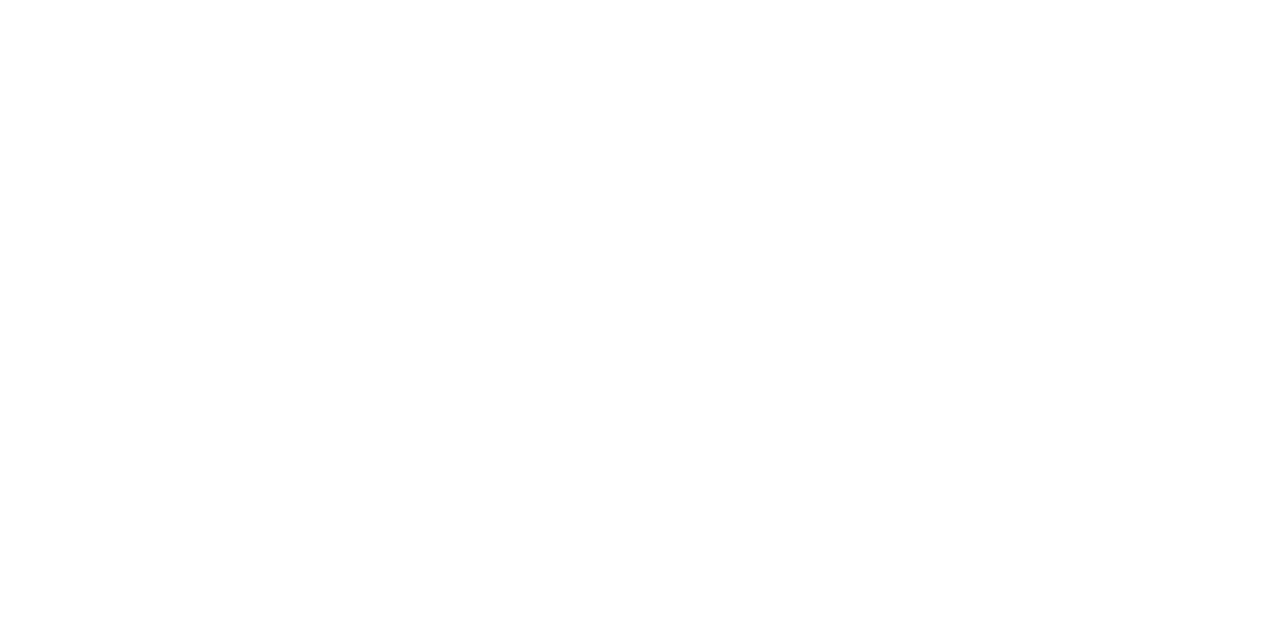
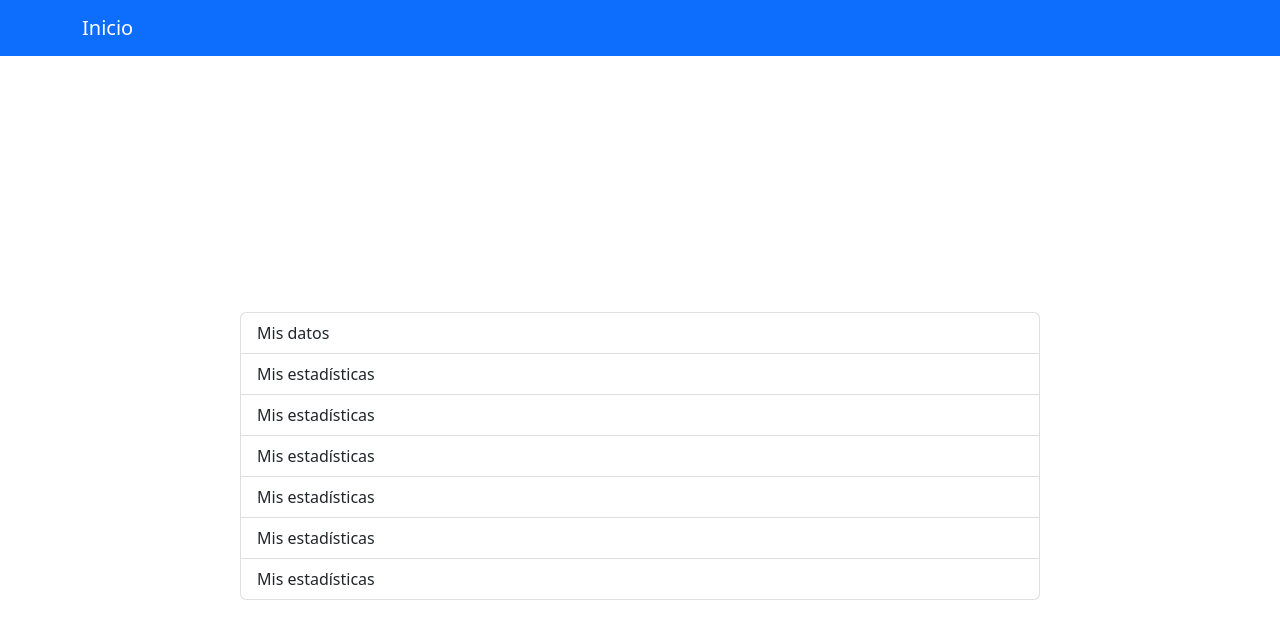
Before and after one commit to dynamite-team/repo_final_front, a React (Vite) app: page /HomeProductor in a window 1280 px wide. Before the commit this address had no page. Shown: the top 638 px of the page. Built offline with nearby package versions, Linux system fonts and the light colour scheme.

Commit message:
actualizaciones vistas de productor

```diff
--- a/package.json
+++ b/package.json
@@ -14,7 +14,10 @@
     "@mui/material": "^5.10.8",
     "@mui/styled-engine-sc": "^5.10.6",
     "@mui/system": "^5.10.6",
+    "bootstrap": "^5.2.2",
     "react": "^18.2.0",
+    "react-bootstrap": "^2.5.0",
+    "react-bootstrap-sidebar-menu": "^2.0.3",
     "react-dom": "^18.2.0",
     "react-icons": "^4.4.0",
     "react-player": "^2.11.0",
--- /dev/null
+++ b/src/components/NavBarProductor.jsx
@@ -0,0 +1,16 @@
+import Container from 'react-bootstrap/Container';
+import Nav from 'react-bootstrap/Nav';
+import Navbar from 'react-bootstrap/Navbar';
+
+
+function NavBarProductor() {
+  return (
+    <Navbar bg="primary" variant="dark">
+    <Container>
+      <Navbar.Brand href="/">Inicio</Navbar.Brand>
+    </Container>
+  </Navbar>
+  );
+}
+
+export default NavBarProductor;
--- a/src/routes/Rutas.jsx
+++ b/src/routes/Rutas.jsx
@@ -12,6 +12,8 @@
 import Admin from '../views/panel/Admi';
 import Catalogo from '../views/catalogo/catalogo'
 import Registro from '../views/registro/Register'
+import HomeProductor from '../views/vistaProductor/HomeProductor';
+
 export default function Rutas(){
   return (
 
@@ -24,6 +26,8 @@
           <Route exact path="/Catalogo" element={<Catalogo/>}/>
           <Route exact path="/" element={<Home/>}/>
           <Route exact path="/RegistroProductores" element={<Registro/>}/>
+          <Route exact path="/HomeProductor" element={<HomeProductor/>}/>
+
         </Routes>
 
     </Router>
--- a/src/views/registro/Register.jsx
+++ b/src/views/registro/Register.jsx
@@ -9,7 +9,8 @@
 const ContainerPrincipal = styled.div`
   height: 100%;
   width: 100%;
-  background: url('https://i.pinimg.com/564x/ca/30/56/ca305656cc3f354de4277e9bee32b613.jpg')
+  background: rgb(2,0,36);
+background: linear-gradient(90deg, rgba(2,0,36,1) 0%, rgba(37,90,233,0.8547794117647058) 0%, rgba(0,212,255,1) 100%);
 `;
 
 
--- /dev/null
+++ b/src/views/vistaProductor/HomeProductor.jsx
@@ -0,0 +1,47 @@
+import NavBarProductor from "../../components/NavBarProductor";
+import ListGroup from 'react-bootstrap/ListGroup';
+import styled from 'styled-components';
+
+const Container = styled.div`
+    display: flex;
+    align-items: center;
+    justify-content: center;
+    min-height: 100vh;
+
+`;
+
+const HomeProductor = () => {
+    return (
+        <>
+         <NavBarProductor />
+            <Container >
+
+                <ListGroup style={{"width": "100vh"}}>
+                    <ListGroup.Item action href="#link1">
+                        Mis datos
+                    </ListGroup.Item>
+                    <ListGroup.Item action href="/estadísticas">
+                        Mis estadísticas
+                    </ListGroup.Item>
+                    <ListGroup.Item action href="/estadísticas">
+                        Mis estadísticas
+                    </ListGroup.Item>
+                    <ListGroup.Item action href="/estadísticas">
+                        Mis estadísticas
+                    </ListGroup.Item>
+                    <ListGroup.Item action href="/estadísticas">
+                        Mis estadísticas
+                    </ListGroup.Item>
+                    <ListGroup.Item action href="/estadísticas">
+                        Mis estadísticas
+                    </ListGroup.Item>
+                    <ListGroup.Item action href="/estadísticas">
+                        Mis estadísticas
+                    </ListGroup.Item>
+                </ListGroup>
+            </Container>
+        </>
+    )
+}
+
+export default HomeProductor;
```
Also changed, not shown: 2 other files (tests, documents, lock files or other folders).
